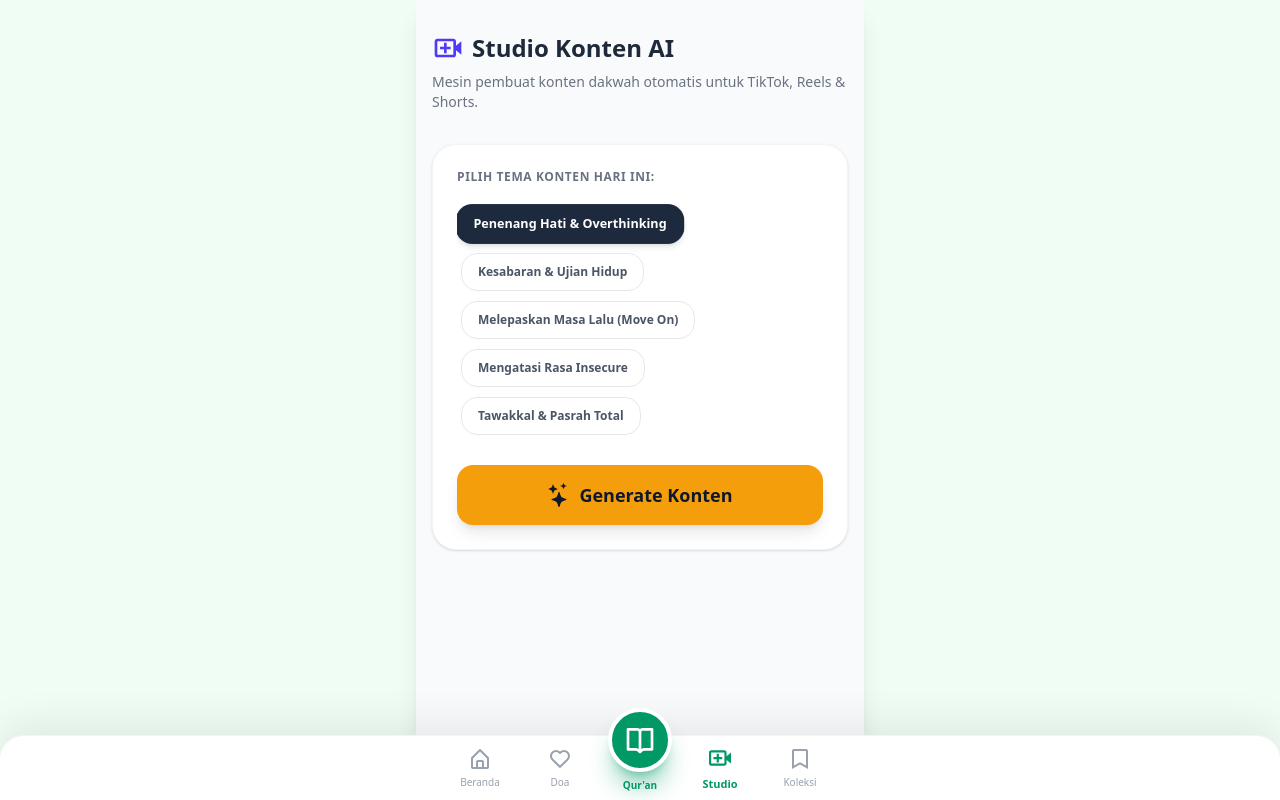
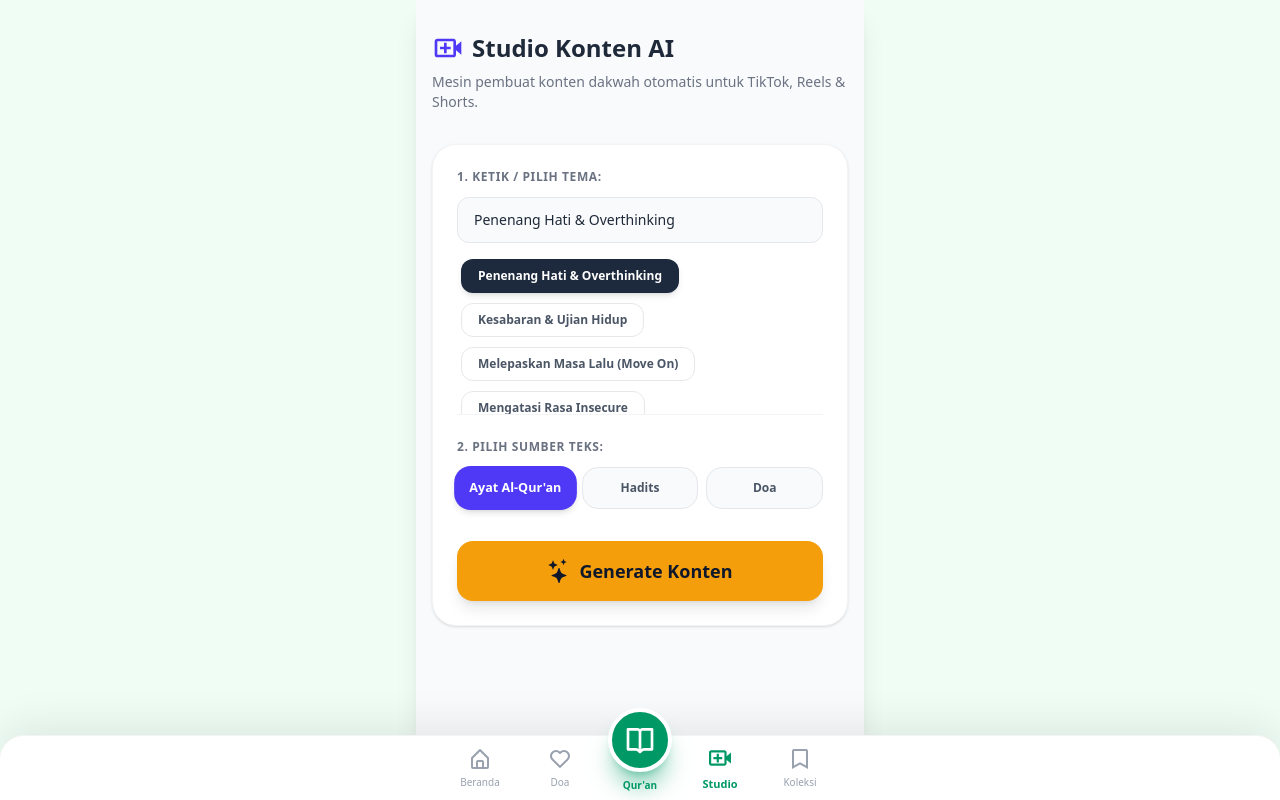
Before and after one commit to untungsetiawan476/quran-app, a Next.js app: page /studio in a window 1280 px wide. Shown: the top 800 px of the page. Built offline with nearby package versions, Linux system fonts and the light colour scheme.

Commit message:
Update page.tsx

```diff
--- a/src/app/studio/page.tsx
+++ b/src/app/studio/page.tsx
@@ -14,43 +14,36 @@ interface ContentData {
 }
 
 export default function StudioKontenPage() {
+  // Tema default
   const [tema, setTema] = useState('Penenang Hati & Overthinking');
+  const [jenisKonten, setJenisKonten] = useState('Ayat Al-Qur\'an');
+
   const [data, setData] = useState<ContentData | null>(null);
   const [loading, setLoading] = useState(false);
   const [isGeneratingPoster, setIsGeneratingPoster] = useState(false);
   const [copied, setCopied] = useState(false);
 
-  // DAFTAR 24 TEMA KONTEN "FYP BAITER" (Dikumpulkan berdasarkan tren Dakwah Sosmed)
   const daftarTema = [
-    // 🧠 Kategori Mental & Ketenangan Hati
     "Penenang Hati & Overthinking",
     "Kesabaran & Ujian Hidup",
     "Melepaskan Masa Lalu (Move On)",
     "Mengatasi Rasa Insecure",
     "Tawakkal & Pasrah Total",
     "Obat Sedih & Patah Hati",
-
-    // 💼 Kategori Rezeki, Karir & Masa Depan
     "Doa Pembuka Pintu Rezeki",
     "Motivasi Belajar & Sukses",
     "Keajaiban Jalur Langit",
     "Jalan Keluar dari Hutang",
     "Mencari Keberkahan Kerja",
-
-    // 📿 Kategori Ibadah & Taubat
     "Merasa Banyak Dosa (Taubat)",
     "Semangat Bangun Tahajud",
     "Menjaga Istiqomah (Konsisten)",
     "Keutamaan Sedekah",
     "Self-Reminder Kematian",
-
-    // 👨‍👩‍👧‍👦 Kategori Hubungan & Sosial
     "Galau Meminta Jodoh",
     "Berbakti pada Ayah Ibu",
     "Sabar Menghadapi Orang Lain",
     "Nasihat Menjaga Lisan",
-
-    // 🌅 Kategori Harian (Waktu Spesifik)
     "Mensyukuri Nikmat Hari Ini",
     "Doa Pagi Pembuka Hari",
     "Doa Malam & Tidur Tenang",
@@ -58,16 +51,21 @@ export default function StudioKontenPage() {
   ];
 
   const handleGenerate = async () => {
+    // Validasi kalau kotak input kosong
+    if (!tema.trim()) {
+      alert("Isi dulu temanya ya, Mas!");
+      return;
+    }
+
     setLoading(true);
     setData(null);
     try {
-      // PROMPT SULTAN: Paksa AI mencari ayat/hadits yang bervariasi dan anti-mainstream!
       const prompt = `Saya seorang content creator dakwah. Buatkan 1 konten Islami yang SANGAT RELEVAN dengan tema: "${tema}".
-      PENTING: Pilih Ayat Al-Qur'an, Hadits Shahih, ATAU Doa secara ACAK. Eksplorasi ayat/hadits yang jarang dibahas namun memiliki makna yang sangat mendalam dan menyentuh hati. Jangan gunakan ayat yang itu-itu saja.
+      PENTING: Konten ini HARUS HANYA berupa ${jenisKonten}. Jangan gunakan sumber lain. Jika diminta Hadits, pastikan itu Hadits Shahih. Eksplorasi ${jenisKonten} yang maknanya sangat mendalam dan menyentuh hati.
       Teks Arab maksimal 25 kata agar muat di poster.
       Balas HANYA dengan JSON murni tanpa tambahan apapun (tanpa markdown/backtick):
       {
-        "jenis": "Ayat / Hadits / Doa",
+        "jenis": "${jenisKonten}",
         "sumber": "Contoh: Q.S. Al-Baqarah : 286 atau HR. Bukhari",
         "arab": "Teks Arab",
         "terjemahan": "Terjemahan Bahasa Indonesia",
@@ -117,7 +115,10 @@ export default function StudioKontenPage() {
         const image = canvas.toDataURL("image/jpeg", 0.9);
         const link = document.createElement('a');
         link.href = image;
-        link.download = `Konten-${tema.replace(/\s+/g, '-')}.jpg`;
+
+        // Bersihkan nama file dari karakter aneh jika user ngetik aneh-aneh
+        const safeFileName = tema.replace(/[^a-zA-Z0-9]/g, '-').substring(0, 30);
+        link.download = `Konten-${jenisKonten}-${safeFileName}.jpg`;
         link.click();
       }
     } catch (error) {
@@ -128,10 +129,8 @@ export default function StudioKontenPage() {
   };
 
   const getJudulPoster = () => {
-    if (!data) return "PESAN HARI INI";
-    const jenis = data.jenis.toLowerCase();
-    if (jenis.includes('doa')) return "DOA HARI INI";
-    if (jenis.includes('hadits')) return "HADITS HARI INI";
+    if (jenisKonten === 'Doa') return "DOA HARI INI";
+    if (jenisKonten === 'Hadits') return "HADITS HARI INI";
     return "PESAN HARI INI";
   };
 
@@ -146,23 +145,56 @@ export default function StudioKontenPage() {
 
       {/* AREA KONTROL */}
       <div className="bg-white dark:bg-gray-800 rounded-3xl p-6 shadow-sm border border-gray-100 dark:border-gray-700 mb-8">
-        <label className="block text-xs font-bold text-gray-500 dark:text-gray-400 mb-4 uppercase tracking-wider">
-          Pilih Tema Konten Hari Ini:
+
+        {/* BAGIAN 1: KETIK / PILIH TEMA */}
+        <label className="block text-xs font-bold text-gray-500 dark:text-gray-400 mb-3 uppercase tracking-wider">
+          1. Ketik / Pilih Tema:
         </label>
 
-        {/* Kontainer tema sekarang dibuat bisa di-scroll (max-height) agar rapi karena jumlahnya banyak */}
-        <div className="flex flex-wrap gap-2.5 mb-6 max-h-60 overflow-y-auto p-1 hide-scrollbar">
+        {/* KOTAK INPUT CUSTOM (FITUR BARU SULTAN!) */}
+        <div className="mb-3">
+          <input
+            type="text"
+            value={tema}
+            onChange={(e) => setTema(e.target.value)}
+            placeholder="Ketik tema bebas... (Misal: Doa lulus ujian CPNS)"
+            className="w-full px-4 py-3 bg-gray-50 dark:bg-gray-900 border border-gray-200 dark:border-gray-700 rounded-xl text-sm text-gray-800 dark:text-gray-200 focus:outline-none focus:border-indigo-500 focus:ring-1 focus:ring-indigo-500 transition-all font-medium"
+          />
+        </div>
+
+        {/* TOMBOL PINTASAN TEMA */}
+        <div className="flex flex-wrap gap-2.5 mb-6 max-h-40 overflow-y-auto p-1 hide-scrollbar border-b border-gray-100 dark:border-gray-700 pb-4">
           {daftarTema.map((t) => (
             <button
               key={t}
               onClick={() => setTema(t)}
-              className={`px-4 py-2.5 rounded-2xl text-xs font-semibold transition-all duration-300 ${
+              className={`px-4 py-2 rounded-xl text-xs font-semibold transition-all duration-300 ${
                 tema === t
-                  ? 'bg-slate-800 text-white dark:bg-gold-500 dark:text-slate-900 shadow-md scale-105 border border-transparent'
+                  ? 'bg-slate-800 text-white dark:bg-gold-500 dark:text-slate-900 shadow-md border border-transparent'
                   : 'bg-white text-gray-600 border border-gray-200 hover:border-gray-400 dark:bg-gray-800 dark:text-gray-300 dark:border-gray-600 dark:hover:border-gray-400'
               }`}
             >
               {t}
+            </button>
+          ))}
+        </div>
+
+        {/* BAGIAN 2: PILIH JENIS SUMBER */}
+        <label className="block text-xs font-bold text-gray-500 dark:text-gray-400 mb-3 uppercase tracking-wider">
+          2. Pilih Sumber Teks:
+        </label>
+        <div className="flex gap-2 mb-8">
+          {['Ayat Al-Qur\'an', 'Hadits', 'Doa'].map((jenis) => (
+            <button
+              key={jenis}
+              onClick={() => setJenisKonten(jenis)}
+              className={`flex-1 py-3 rounded-2xl text-xs font-bold transition-all duration-300 ${
+                jenisKonten === jenis
+                  ? 'bg-indigo-600 text-white shadow-md border border-transparent scale-105'
+                  : 'bg-gray-50 text-gray-600 border border-gray-200 hover:bg-gray-100 dark:bg-gray-700/50 dark:text-gray-300 dark:border-gray-600'
+              }`}
+            >
+              {jenis}
             </button>
           ))}
         </div>
@@ -233,9 +265,7 @@ export default function StudioKontenPage() {
         </div>
       )}
 
-      {/* ======================================================== */}
-      {/* KANVAS POSTER RAHASIA DENGAN SAFE ZONE YOUTUBE SHORTS    */}
-      {/* ======================================================== */}
+      {/* KANVAS POSTER YOUTUBE SAFE ZONE */}
       {data && (
         <div
           id="poster-studio"
```
